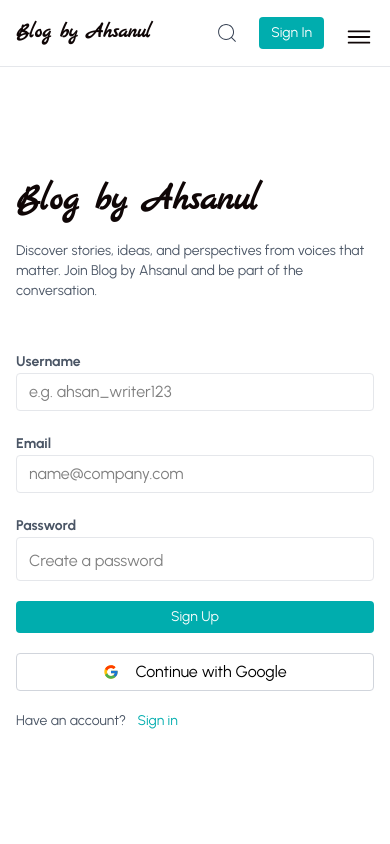
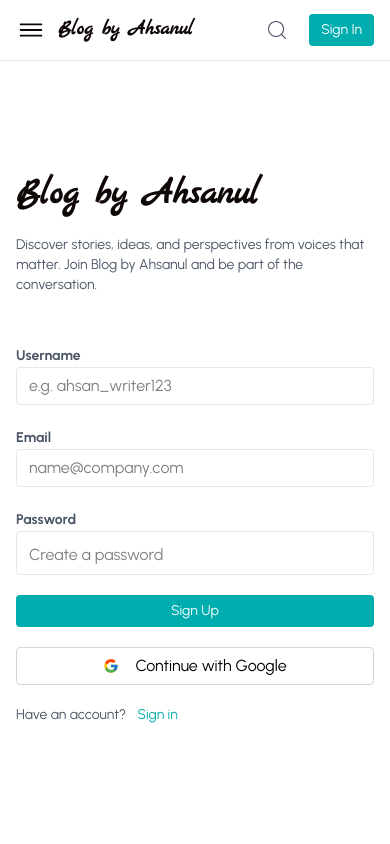
Before and after one commit to ahsanul0185/mern-blog, a React (Vite) app in the folder client/: page /sign-up in a window 390 px wide. Shown: the top 844 px of the page. Built offline with nearby package versions, Linux system fonts and the light colour scheme; no server answers.

Commit message:
updated header component with user data

```diff
--- a/client/src/components/Header.jsx
+++ b/client/src/components/Header.jsx
@@ -5,20 +5,33 @@
 import { IoIosMenu } from "react-icons/io";
 import Logo from "./Logo";
 import MobileMenu2 from "./MobileMenu2";
+import { useSelector } from "react-redux"
+import ProfileAvatar from "./ProfileAvatar";
 
 const Header = () => {
-
   const [isMenuOpen, setIsMenuOpen] = useState(false);
+  const {currentUser} = useSelector(state => state.userR);
 
   return (
     <header className="sticky left-0 top-0 w-full bg-white">
       <div className="border-b border-b-gray-200">
         <div className="default-padding flex gap-2 justify-between items-center py-3.5">
+          <div className="flex items-center gap-3">
+            <button
+              className="cursor-pointer block md:hidden"
+              onClick={() => setIsMenuOpen((prev) => !prev)}
+            >
+              <IoIosMenu className="text-dark text-3xl" />
+            </button>
             <Link to="/">
               <Logo />
             </Link>
+          </div>
 
-        <nav id="desktop-nav" className="hidden md:flex gap-4 md:gap-8 text-dark mt-0.5">
+          <nav
+            id="desktop-nav"
+            className="hidden md:flex gap-4 md:gap-8 text-dark mt-0.5"
+          >
             <NavLink to="/">Home</NavLink>
             <NavLink to="/about">About</NavLink>
             <NavLink to="/projects">Projects</NavLink>
@@ -42,19 +55,15 @@
               <CiSearch />
             </button>
 
-          <Link to="/sign-in" className="button-primary">
+            {currentUser? (
+              <ProfileAvatar currentUser={currentUser}/>
+            ) : (<Link to="/sign-in" className="button-primary">
               Sign In
-          </Link>
-
-          {/* <MobileMenu /> */}
-
-      <button className="cursor-pointer block md:hidden" onClick={() => setIsMenuOpen(prev => !prev)}>
-        <IoIosMenu className="text-dark text-3xl mt-2" />
-      </button>
+            </Link>)}
           </div>
         </div>
       </div>
-    <MobileMenu2 isMenuOpen={isMenuOpen} setIsMenuOpen={setIsMenuOpen}/>
+      <MobileMenu2 isMenuOpen={isMenuOpen} setIsMenuOpen={setIsMenuOpen} />
     </header>
   );
 };
--- a/client/src/components/OAuth.jsx
+++ b/client/src/components/OAuth.jsx
@@ -33,8 +33,6 @@
 
             const data = await res.json();
 
-            console.log(data)
-
             if (res.ok) {
                 dispatch(signInSuccess(data));
                 navigate("/");
--- /dev/null
+++ b/client/src/components/ProfileAvatar.jsx
@@ -0,0 +1,43 @@
+import React, { useState } from "react";
+import { Link } from "react-router-dom";
+import { AnimatePresence, motion } from "motion/react";
+
+const ProfileAvatar = ({ currentUser }) => {
+  const [dropDownOpen, setDropDownOpen] = useState(false);
+
+  return (
+    <div className="relative">
+      <img
+        className="size-9 rounded-full cursor-pointer"
+        src={currentUser.profilePicture}
+        alt=""
+        onClick={() => setDropDownOpen(prev => !prev)}
+      />
+
+      <AnimatePresence>
+        {dropDownOpen && (
+        <motion.div initial={{y : -10, opacity : 0}} animate={{y : 0, opacity : 1}} exit={{y : 10, opacity : 0}} transition={{type : "tween"}} className="absolute bg-gray-100 top-full translate-y-2 right-0 p-2 rounded w-3xs border border-gray-300/60">
+          <p className="text-gray-600 py-2 text-sm font-bold truncate">
+            {currentUser.email}
+          </p>
+          {/* <p className="text-gray-700 text-sm">{currentUser.email}</p> */}
+
+          <div className="flex flex-col gap-2 mt-3 text-gray-700 font-semibold">
+            <Link to="/dashboard?tab=profile" onClick={() => setDropDownOpen(false)} className="button-primary text-center text-sm">
+              Profile
+            </Link>
+            <Link
+              to=""
+              className="button-primary bg-gray-500 hover:bg-gray-700 text-center text-sm" onClick={() => setDropDownOpen(false)}
+            >
+             Sign Out
+            </Link>
+          </div>
+        </motion.div>
+      )}
+      </AnimatePresence>
+    </div>
+  );
+};
+
+export default ProfileAvatar;
```
Also changed, not shown: 1 other file (tests, documents, lock files or other folders). Lines whose indentation alone changed are shown as unchanged.
